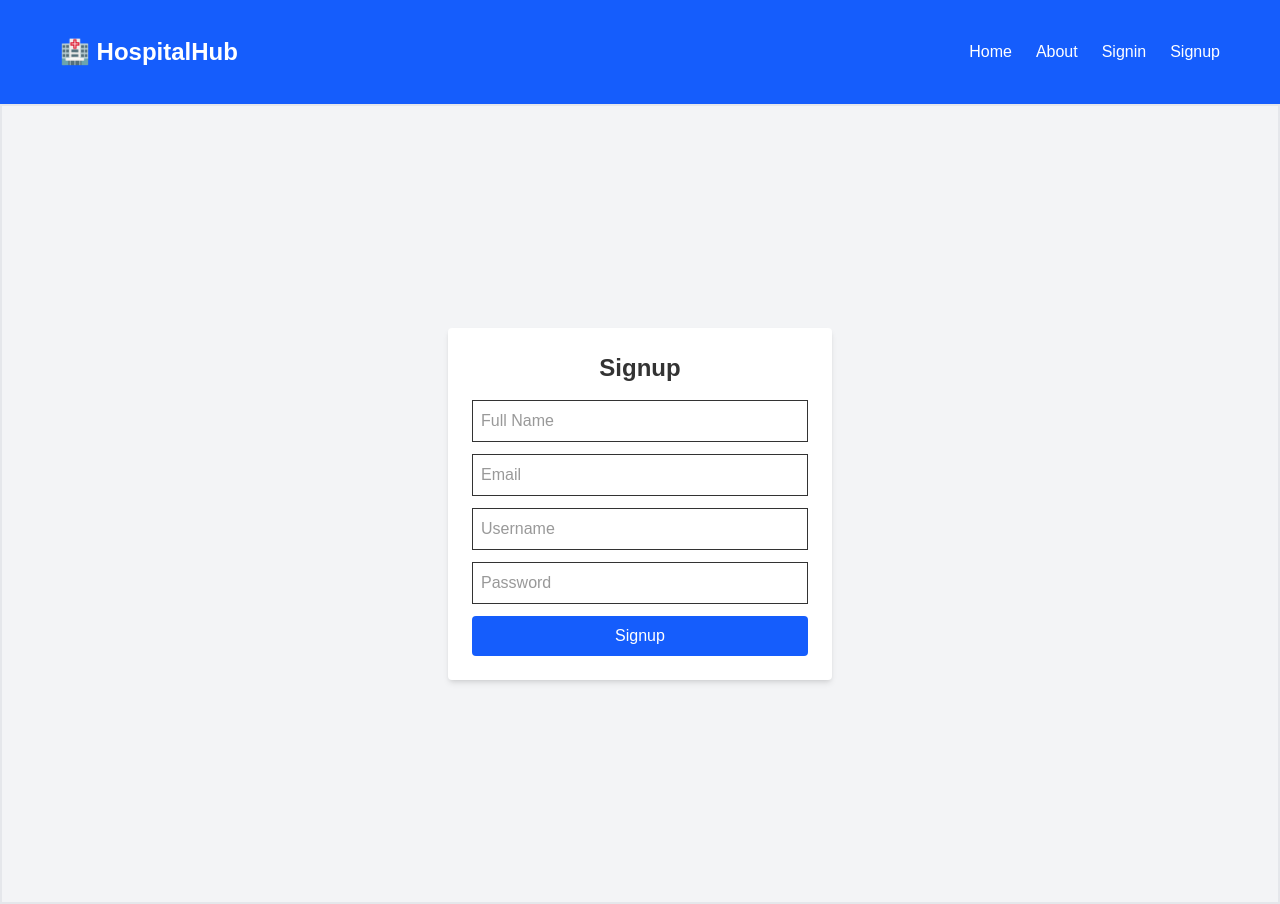
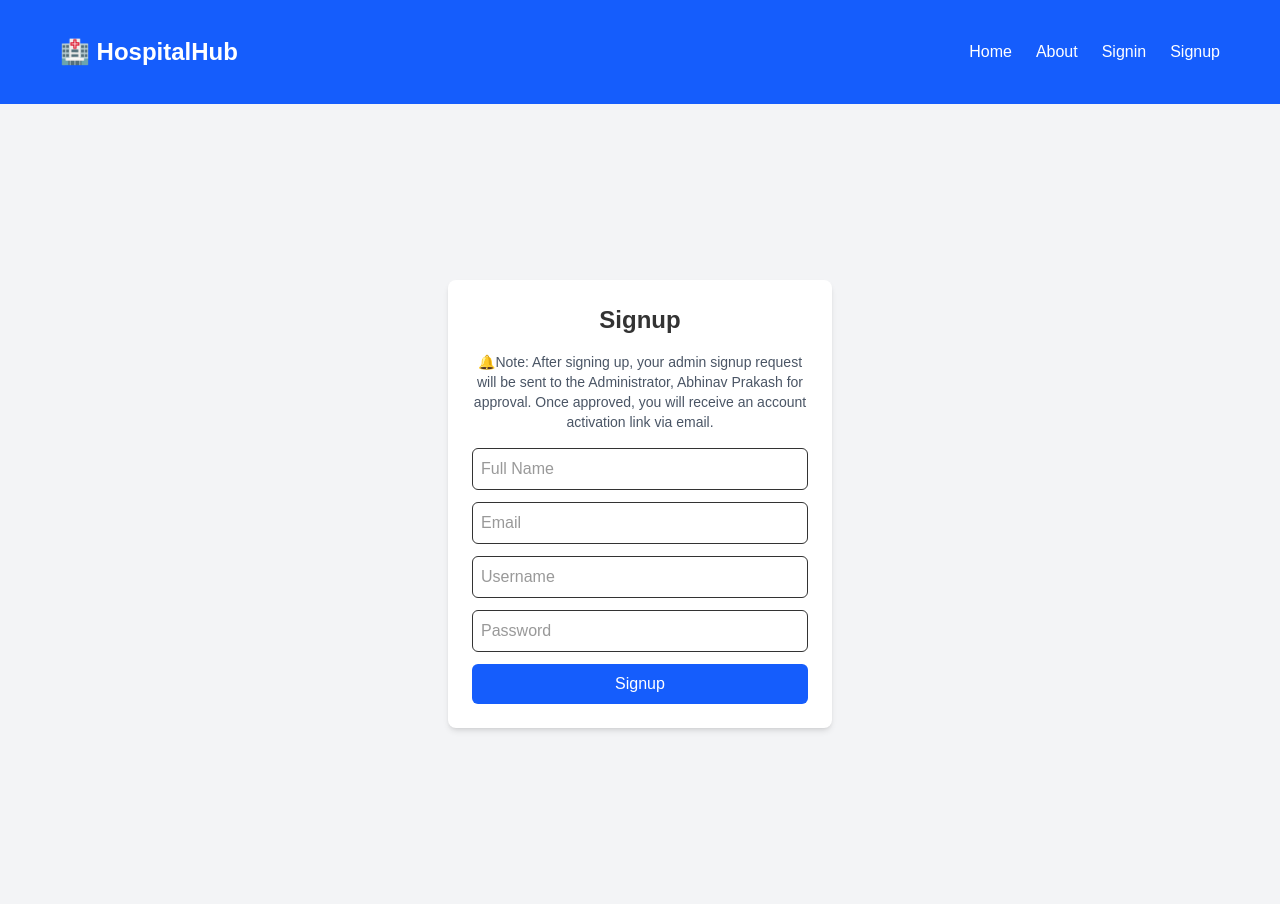
Before and after one commit to Rishiyaduwanshi/hospitalhub, a React (Vite) app: page /signup in a window 1280 px wide. Built offline with nearby package versions, Linux system fonts and the light colour scheme; no server answers.

Commit message:
Refactor -> Signup component with admin approval message.

```diff
--- a/src/auth/Signup.jsx
+++ b/src/auth/Signup.jsx
@@ -25,26 +25,36 @@ const Signup = () => {
       });
 
       const result = await response.json();
+      console.log(result)
 
       if (!response.ok) {
         throw new Error(result.message || "Signup failed"); // ✅ Backend Se Aaya Message Dikhayenge
       }
-      toast.success("Signup successful! Please sign in.");
+      toast.success("Signup request sent! Awaiting admin approval.");
     } catch (error) {
       toast.error(error.message); // ✅ Backend Ka Actual Error Message Show Hoga
     }
   };
 
   return (
-    <div className="min-h-screen flex items-center justify-center bg-gray-100 border-2 border-gray-200">
-      <div className="bg-white p-6 rounded shadow-md w-96">
+    <div className="min-h-screen flex items-center justify-center bg-gray-100">
+      <div className="bg-white p-6 rounded-lg shadow-md w-96">
         <h2 className="text-2xl font-bold mb-4 text-center">Signup</h2>
+
+        {/* ✅ Admin Approval Message */}
+        <p className="text-sm text-gray-600 text-center mb-4">
+          🔔Note: After signing up, your admin signup request will be sent to the Administrator, Abhinav Prakash for approval.
+          Once approved, you will receive an account activation link via email.
+        </p>
+
         <form onSubmit={handleSubmit} className="space-y-3">
-          <input type="text" name="name" placeholder="Full Name" required className="border p-2 w-full" onChange={handleChange} />
-          <input type="email" name="email" placeholder="Email" required className="border p-2 w-full" onChange={handleChange} />
-          <input type="text" name="username" placeholder="Username" required className="border p-2 w-full" onChange={handleChange} />
-          <input type="password" name="password" placeholder="Password" required className="border p-2 w-full" onChange={handleChange} />
-          <button type="submit" className="bg-blue-600 text-white px-4 py-2 rounded hover:bg-blue-700 w-full">Signup</button>
+          <input type="text" name="name" placeholder="Full Name" required className="border p-2 w-full rounded-md" onChange={handleChange} />
+          <input type="email" name="email" placeholder="Email" required className="border p-2 w-full rounded-md" onChange={handleChange} />
+          <input type="text" name="username" placeholder="Username" required className="border p-2 w-full rounded-md" onChange={handleChange} />
+          <input type="password" name="password" placeholder="Password" required className="border p-2 w-full rounded-md" onChange={handleChange} />
+          <button type="submit" className="bg-blue-600 text-white px-4 py-2 rounded-md hover:bg-blue-700 w-full">
+            Signup
+          </button>
         </form>
       </div>
     </div>
```
